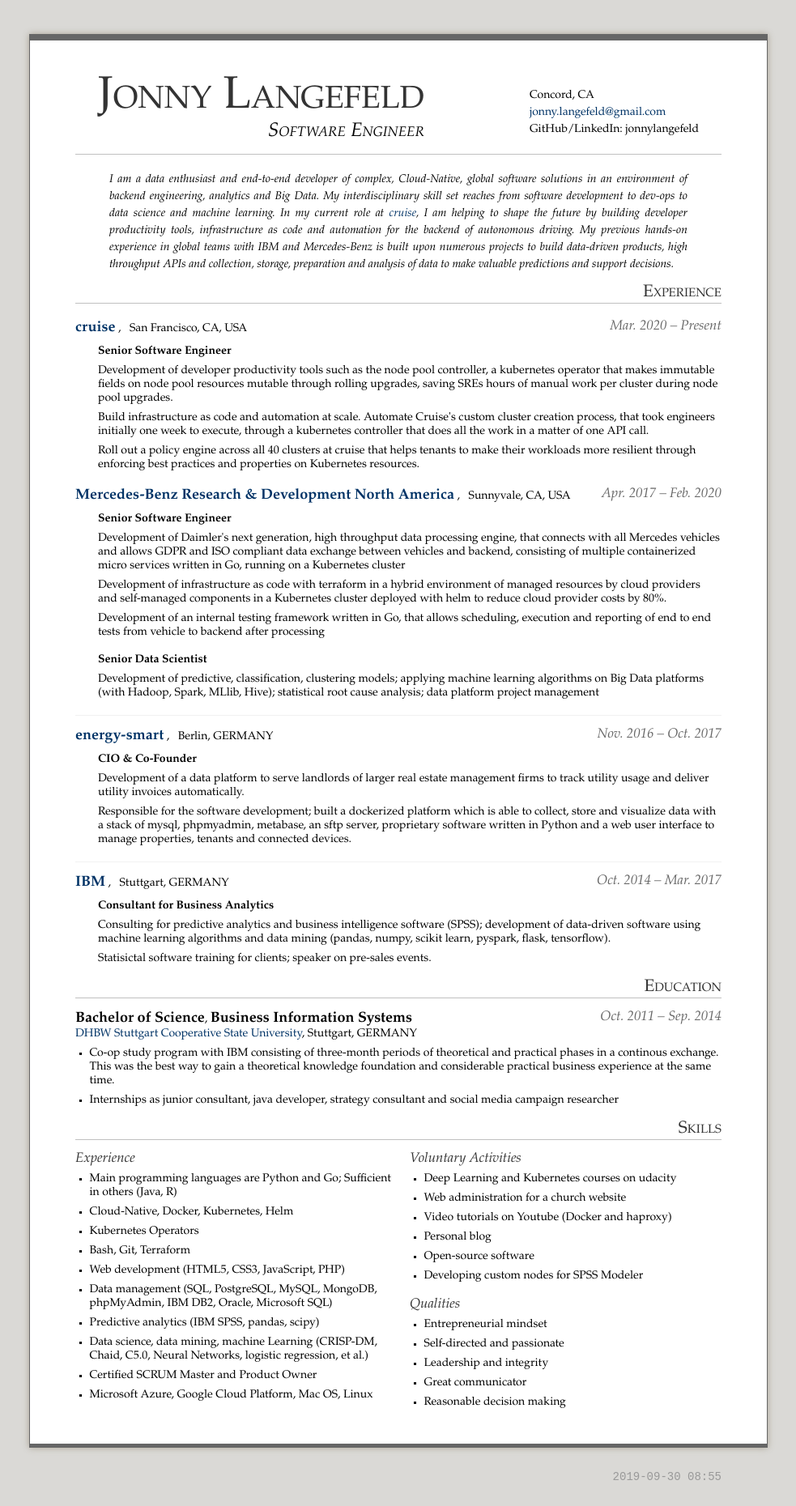
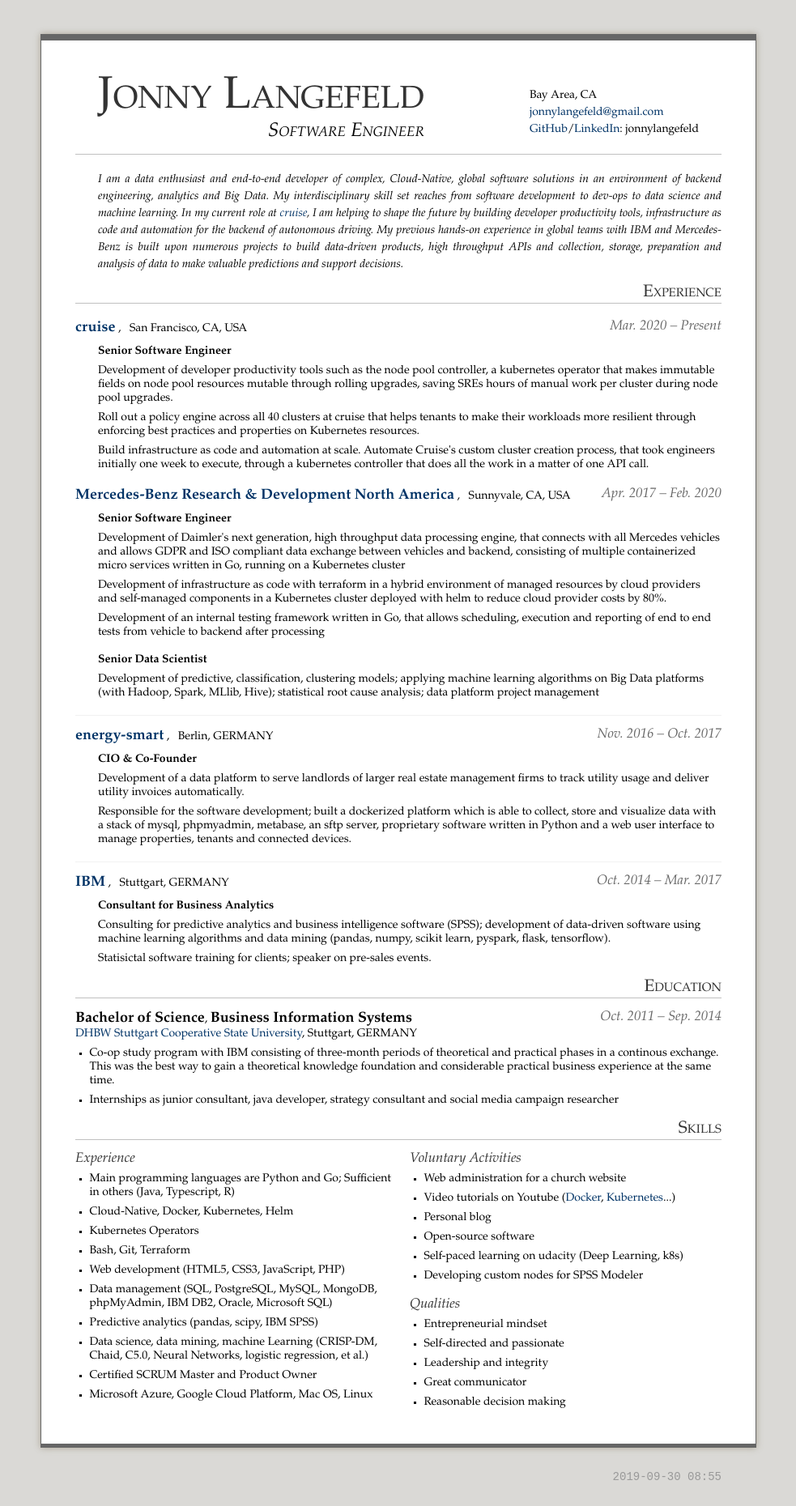
Before and after one commit to jonnylangefeld/jonnylangefeld.com, a Jekyll site: the page cv/cv.html, which Jekyll copies as it is, in a window 1280 px wide. Shown: the whole page at 81% size, without its empty margins (148-1131 px from the left). Built offline with Jekyll 4.4.1, drawn with Linux system fonts in a browser that asks for light colours; some web fonts are replaced.

Commit message:
Update resume

```diff
--- a/_includes/sidebar.html
+++ b/_includes/sidebar.html
@@ -2,7 +2,7 @@
   <h1 style="font-size: 21px;">Jonny Langefeld</h1>
   <p>Software Engineer</p>
   <p><a href="/about">Who am I?</a></p>
-  <p><a href="/assets/about/Resum%C3%A9%20Jonny%20Langefeld.pdf?v=3" target="_blank">Resumé</a></p>
+  <p><a href="/assets/about/Resum%C3%A9%20Jonny%20Langefeld.pdf?v=4" target="_blank">Resumé</a></p>
   <img src="/assets/Jonny-Langefeld.jpg" />
 
   <!-- Social links -->
--- a/cv/css/resume.css
+++ b/cv/css/resume.css
@@ -227,7 +227,7 @@
 	border-bottom-width: 5px;
 	border-top-width: 8px;
 	background-color: #FFF;
-	padding: 3em 4em;
+	padding: 3em 3em;
 	-moz-box-shadow: 0px 0px 8px #A8A091;
 	-webkit-box-shadow: 0px 0px 8px #A8A091;
 	box-shadow: 0px 0px 8px #A8A091;
@@ -351,7 +351,7 @@
 }
 
 .ExecutiveSummary {
-	padding: 1.5em 3em 0 3em;
+	padding: 1.5em 0 0 2em;
 	border-top: solid 1px silver;
 	font-style: italic;
 	line-height: 1.5em;
--- a/cv/cv.html
+++ b/cv/cv.html
@@ -32,13 +32,13 @@
         </div>
         <div class="ContactMethod">
             <div class="PostalAddress">
-                <span class="Municipality">Concord</span>, <span class="Region">CA</span>
+                <span class="Municipality">Bay Area</span>, <span class="Region">CA</span>
             </div>
             <a class="InternetEmailAddress" href="#mailto" onmouseover="window.status='';return true;" onclick="var user='jonny.langefeld';var domain='gmail.com';this.setAttribute('href','mailto:'+user+String.fromCharCode(0x40)+domain);return true;">
-                <span class="InternetEmailAddress-User">jonny.langefeld</span>&#x40;<span class="InternetEmailAddress-Domain">gmail.com</span>
+                <span class="InternetEmailAddress-User">jonnylangefeld</span>&#x40;<span class="InternetEmailAddress-Domain">gmail.com</span>
             </a>
             <div>
-                <span>GitHub/LinkedIn: jonnylangefeld</span>
+                <span><a href="https://github.com/jonnylangefeld">GitHub</a>/<a href="https://linkedin.com/in/jonnylangefeld">LinkedIn</a>: jonnylangefeld</span>
             </div>
             <br/>
         </div>
@@ -71,10 +71,10 @@
                 <span class="Description">Development of developer productivity tools such as the node pool controller, a kubernetes operator that makes immutable fields on node pool resources mutable through rolling upgrades, saving SREs hours of manual work per cluster during node pool upgrades.</span>
             </p>
             <p>
-                <span class="Description">Build infrastructure as code and automation at scale. Automate Cruise's custom cluster creation process, that took engineers initially one week to execute, through a kubernetes controller that does all the work in a matter of one API call.</span>
+                <span class="Description">Roll out a policy engine across all 40 clusters at cruise that helps tenants to make their workloads more resilient through enforcing best practices and properties on Kubernetes resources.</span>
             </p>
             <p>
-                <span class="Description">Roll out a policy engine across all 40 clusters at cruise that helps tenants to make their workloads more resilient through enforcing best practices and properties on Kubernetes resources.</span>
+                <span class="Description">Build infrastructure as code and automation at scale. Automate Cruise's custom cluster creation process, that took engineers initially one week to execute, through a kubernetes controller that does all the work in a matter of one API call.</span>
             </p>
         </div>
     </div>
@@ -195,13 +195,13 @@
         <li title="Fluency, Languages, Technologies, APIs" class="Competencies">
             <h3 class="CompetencyHeading">Experience</h3>
             <ul class="CompetencyList">
-                <li>Main programming languages are Python and Go; Sufficient in others (Java, R)</li>
+                <li>Main programming languages are Python and Go; Sufficient in others (Java, Typescript, R)</li>
                 <li>Cloud-Native, Docker, Kubernetes, Helm</li>
                 <li>Kubernetes Operators</li>
                 <li>Bash, Git, Terraform</li>
                 <li>Web development (HTML5, CSS3, JavaScript, PHP)</li>
                 <li>Data management (SQL, PostgreSQL, MySQL, MongoDB, phpMyAdmin, IBM DB2, Oracle, Microsoft SQL)</li>
-                <li>Predictive analytics (IBM SPSS, pandas, scipy)</li>
+                <li>Predictive analytics (pandas, scipy, IBM SPSS)</li>
                 <li>Data science, data mining, machine Learning (CRISP-DM, Chaid, C5.0, Neural Networks, logistic regression, et al.)</li>
                 <li>Certified SCRUM Master and Product Owner</li>
                 <li>Microsoft Azure, Google Cloud Platform, Mac OS, Linux</li>
@@ -210,11 +210,11 @@
         <li title="Concepts, Theory, Interests" class="Competencies">
             <h3 class="CompetencyHeading">Voluntary Activities</h3>
             <ul class="CompetencyList">
-                <li>Deep Learning and Kubernetes courses on udacity</li>
                 <li>Web administration for a church website</li>
-                <li>Video tutorials on Youtube (Docker and haproxy)</li>
+                <li>Video tutorials on Youtube (<a href="https://www.youtube.com/watch?v=JprTjTViaEA">Docker</a>, <a href="https://www.youtube.com/watch?v=f4Ynjl_JIm0">Kubernetes</a>...)</li>
                 <li>Personal blog</li>
                 <li>Open-source software</li>
+                <li>Self-paced learning on udacity (Deep Learning, k8s)</li>
                 <li>Developing custom nodes for SPSS Modeler</li>
             </ul>
             <h3 class="CompetencyHeading" id="qualities">Qualities</h3>
```
Also changed, not shown: about.md (+3 -3 lines), 1 other file.
